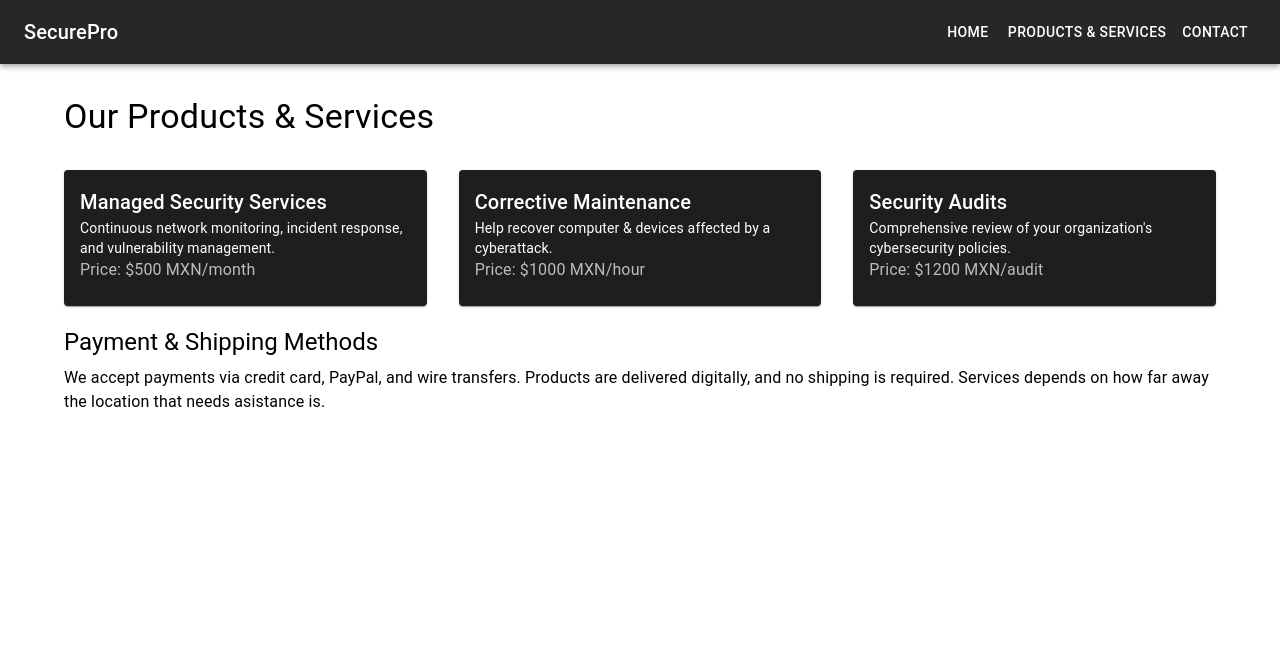
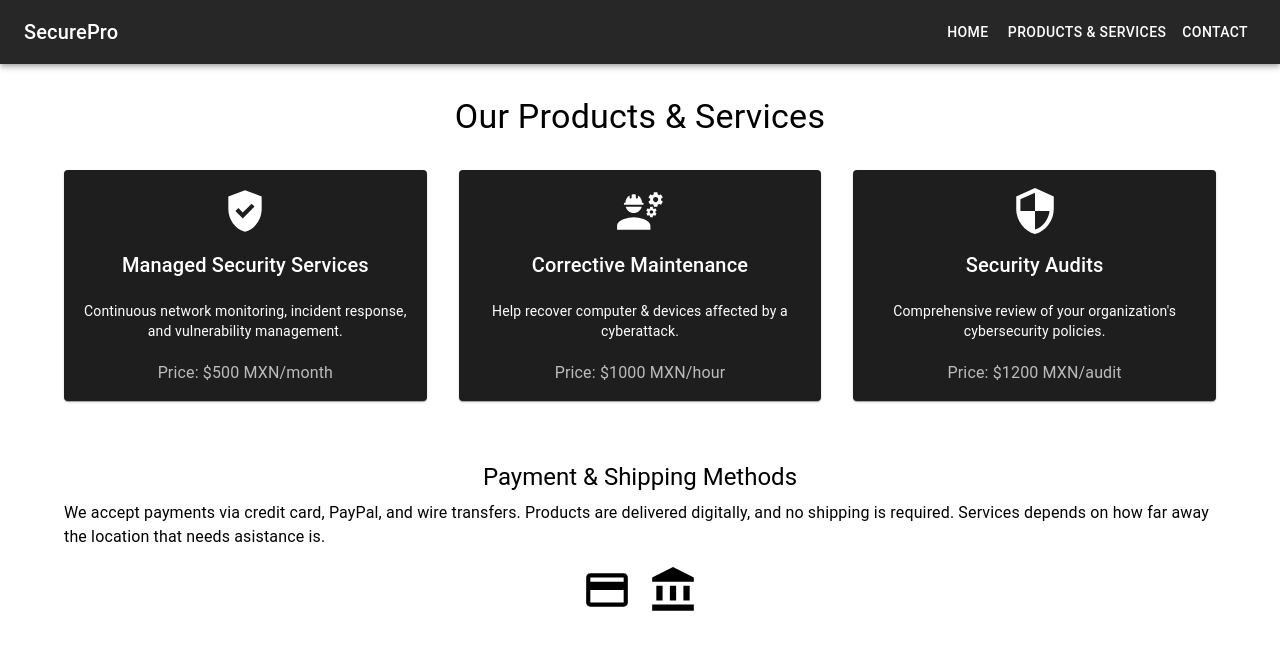
Before and after one commit to UP210878/paginawebHumberto, a React (Create React App) app: page /products in a window 1280 px wide. Shown: the top 650 px of the page. Built offline with nearby package versions, Linux system fonts and the light colour scheme.

Commit message:
modificación a products and services

```diff
--- a/src/components/Products.js
+++ b/src/components/Products.js
@@ -1,65 +1,87 @@
 import React from 'react';
-import { Container, Typography, Grid, Card, CardContent } from '@mui/material';
+import { Container, Typography, Grid, Card, CardContent, CardActionArea } from '@mui/material';
+import GppGoodIcon from '@mui/icons-material/GppGood';
+import EngineeringIcon from '@mui/icons-material/Engineering';
+import SecurityIcon from '@mui/icons-material/Security';
+import CreditCardIcon from '@mui/icons-material/CreditCard';
+import AccountBalanceIcon from '@mui/icons-material/AccountBalance';
 
 const Products = () => {
   return (
     <Container >
-      <Typography variant="h4" gutterBottom my={4}>
+      <Typography variant="h4" gutterBottom my={4} style={{ textAlign: 'center' }}>
         Our Products & Services
       </Typography>
       <Grid container spacing={4}>
         <Grid item xs={12} md={4}>
           <Card>
-            <CardContent>
-              <Typography variant="h6">
+            <CardActionArea>
+              <CardContent style={{ textAlign: 'center' }}>
+                <GppGoodIcon fontSize="large" style={{ fontSize: 50 }}/>
+                <Typography variant="h6" style={{marginTop: '10px'}}>
                   Managed Security Services
                 </Typography>
-              <Typography variant="body2">
+                <Typography variant="body2" style={{marginTop: '20px'}}>
                   Continuous network monitoring, incident response, and vulnerability management.
                 </Typography>
-              <Typography variant="body1" color="textSecondary">
+                <Typography variant="body1" color="textSecondary" style={{marginTop: '20px'}}>
                   Price: $500 MXN/month
                 </Typography>
               </CardContent>
+            </CardActionArea>
           </Card>
         </Grid>
         <Grid item xs={12} md={4}>
           <Card>
-            <CardContent>
-              <Typography variant="h6">
+            <CardActionArea>
+              <CardContent style={{ textAlign: 'center' }}>
+                <EngineeringIcon fontSize="large" style={{ fontSize: 50 }}/>
+                <Typography variant="h6" style={{marginTop: '10px'}}>
                   Corrective Maintenance
                 </Typography>
-              <Typography variant="body2">
+                <Typography variant="body2" style={{marginTop: '20px'}}>
                   Help recover computer & devices affected by a cyberattack.
                 </Typography>
-              <Typography variant="body1" color="textSecondary">
+                <Typography variant="body1" color="textSecondary" style={{marginTop: '20px'}}>
                   Price: $1000 MXN/hour
                 </Typography>
               </CardContent>
+            </CardActionArea>
           </Card>
         </Grid>
         <Grid item xs={12} md={4}>
           <Card>
-            <CardContent>
-              <Typography variant="h6">
+            <CardActionArea>
+              <CardContent style={{ textAlign: 'center' }}>
+              <SecurityIcon fontSize="large" style={{ fontSize: 50 }}/>
+                <Typography variant="h6" style={{marginTop: '10px'}}>
                   Security Audits
                 </Typography>
-              <Typography variant="body2">
+                <Typography variant="body2" style={{marginTop: '20px'}}>
                   Comprehensive review of your organization's cybersecurity policies.
                 </Typography>
-              <Typography variant="body1" color="textSecondary">
+                <Typography variant="body1" color="textSecondary" style={{marginTop: '20px'}}>
                   Price: $1200 MXN/audit
                 </Typography>
               </CardContent>
+            </CardActionArea>
           </Card>
         </Grid>
       </Grid>
-      <Typography variant="h5" gutterBottom style={{ marginTop: '20px' }}>
+      <Typography variant="h5" gutterBottom style={{ marginTop: '60px', textAlign: 'center' }}>
         Payment & Shipping Methods
       </Typography>
       <Typography variant="body1" paragraph>
         We accept payments via credit card, PayPal, and wire transfers. Products are delivered digitally, and no shipping is required. Services depends on how far away the location that needs asistance is.
       </Typography>
+      <Grid container justifyContent="center" spacing={2}>
+        <Grid item>
+          <CreditCardIcon style={{fontSize: 50}} />
+        </Grid>
+        <Grid item>
+          <AccountBalanceIcon style={{fontSize: 50}} />
+        </Grid>
+      </Grid>
     </Container>
   );
 };
```
Lines whose indentation alone changed are shown as unchanged.
